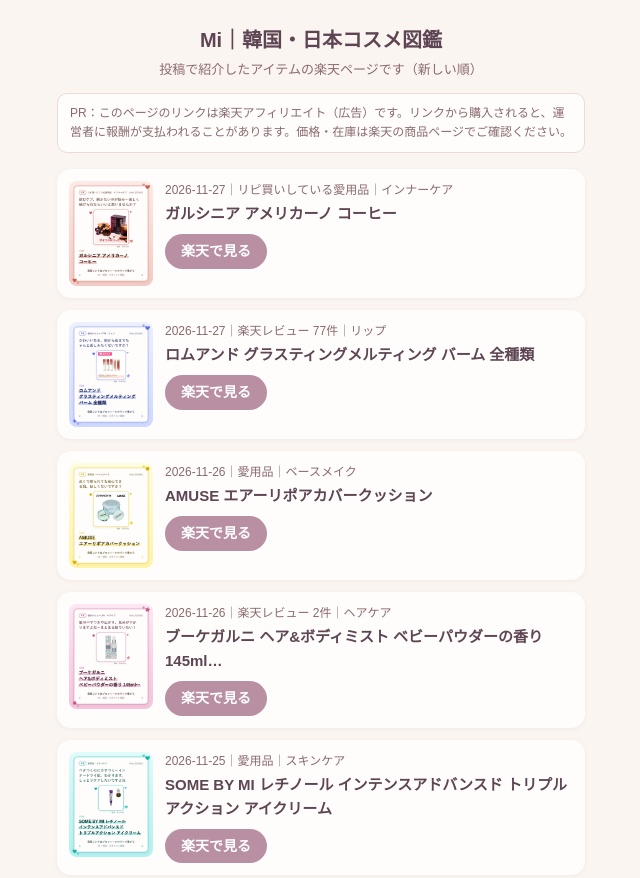
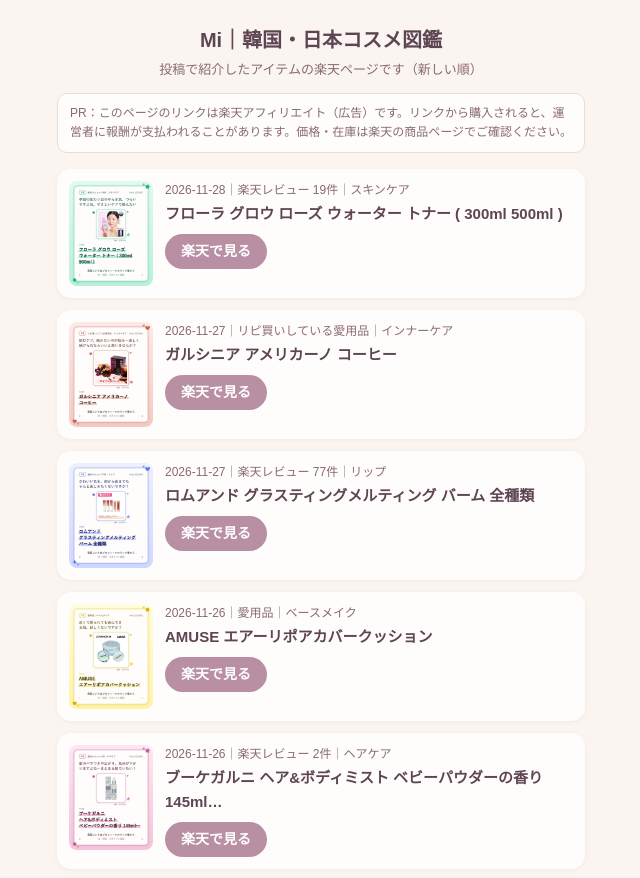
Before and after one commit to k-hiron/mi-cosme, a plain HTML site: page index.html in a window 1280 px wide. Shown: the top 878 px of the page, without its empty margins (319-959 px from the left). Drawn offline with Linux system fonts and the light colour scheme.

Commit message:
リンク集を更新 2026-11-28

```diff
--- a/index.html
+++ b/index.html
@@ -30,6 +30,14 @@
   <p class="lead">投稿で紹介したアイテムの楽天ページです（新しい順）</p>
   <p class="pr">PR：このページのリンクは楽天アフィリエイト（広告）です。リンクから購入されると、運営者に報酬が支払われることがあります。価格・在庫は楽天の商品ページでご確認ください。</p>
   <ul>
+    <li class="item">
+      <a class="thumb" href="https://hb.afl.rakuten.co.jp/hgc/g00tbhno.okoh1bb9.g00tbhno.okoh2f1f/?pc=https%3A%2F%2Fitem.rakuten.co.jp%2Famorepacific%2F110651204a%2F&amp;rafcid=wsc_i_is_a10a53f2-0310-4882-82b6-6ea5506c9239" rel="sponsored noopener" target="_blank"><img src="img/2026-11-28-mwztqtlb.jpg" alt="" loading="lazy" width="108" height="135"></a>
+      <div class="body">
+        <p class="meta">2026-11-28｜楽天レビュー 19件｜スキンケア</p>
+        <p class="name">フローラ グロウ ローズ ウォーター トナー ( 300ml 500ml )</p>
+        <a class="btn" href="https://hb.afl.rakuten.co.jp/hgc/g00tbhno.okoh1bb9.g00tbhno.okoh2f1f/?pc=https%3A%2F%2Fitem.rakuten.co.jp%2Famorepacific%2F110651204a%2F&amp;rafcid=wsc_i_is_a10a53f2-0310-4882-82b6-6ea5506c9239" rel="sponsored noopener" target="_blank">楽天で見る</a>
+      </div>
+    </li>
     <li class="item">
       <a class="thumb" href="https://hb.afl.rakuten.co.jp/hgc/g00tzvdo.okoh1635.g00tzvdo.okoh2307/?pc=https%3A%2F%2Fitem.rakuten.co.jp%2Fkoreaslimplanet%2Fa07%2F&amp;rafcid=wsc_i_is_a10a53f2-0310-4882-82b6-6ea5506c9239" rel="sponsored noopener" target="_blank"><img src="img/2026-11-27-mwyveod2.jpg" alt="" loading="lazy" width="108" height="135"></a>
       <div class="body">
```
